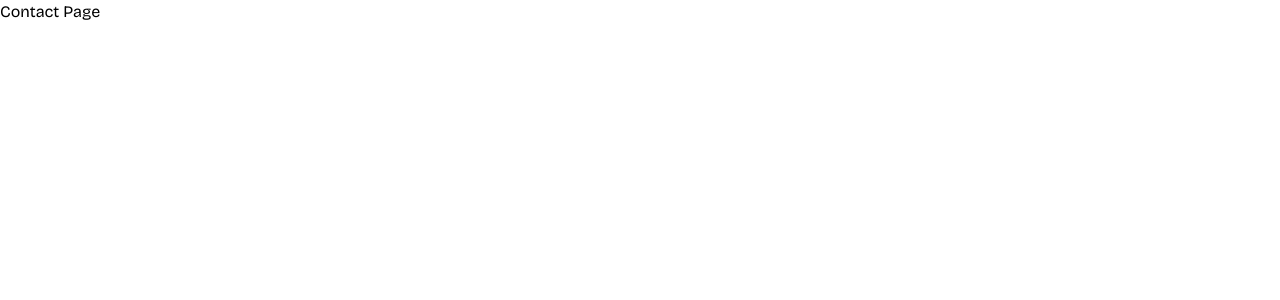
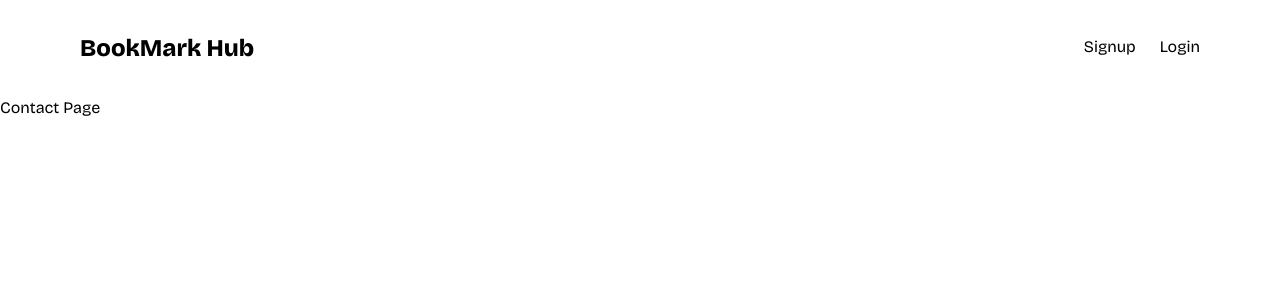
Before and after one commit to fisayo-dev/bookmark-hub, a Next.js app: page /contact in a window 1280 px wide. Shown: the top 300 px of the page. Built offline with nearby package versions, Linux system fonts and the light colour scheme.

Commit message:
using layout for root apps

```diff
--- /dev/null
+++ b/app/(root)/layout.tsx
@@ -0,0 +1,29 @@
+import { Menu } from "iconsax-react"
+import Link from "next/link"
+import BookmarkHub from '@/components/logo'
+import { ReactNode } from "react"
+
+interface LayoutProps {
+    children: ReactNode
+}
+const layout = ({children}: LayoutProps) => {
+    return (
+      <div>
+      <div className="app-container py-6">
+          <div className="flex items-center justify-between">
+              <BookmarkHub />
+              <div className="hidden md:flex items-center gap-6">
+                  <Link href='/signup' className="border-b-transparent border-b-[0.15rem] hover:border-b-gray-900">Signup</Link>
+                  <Link href="/login" className="border-b-transparent border-b-[0.15rem] hover:border-b-gray-900">Login</Link>
+              </div>
+              <div className="flex md:hidden">
+                  <Menu className="h-6 w-6" />
+              </div>
+          </div>
+      </div>
+      { children }
+    </div>
+  )
+}
+
+export default layout
--- a/app/globals.css
+++ b/app/globals.css
@@ -15,3 +15,7 @@ body {
   margin: 0;
   box-sizing: border-box;
 }
+
+.app-container {
+  @apply container mx-auto xl:px-[5rem] px-5;
+}
```
